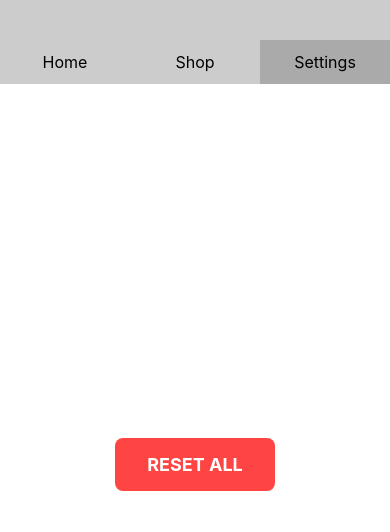
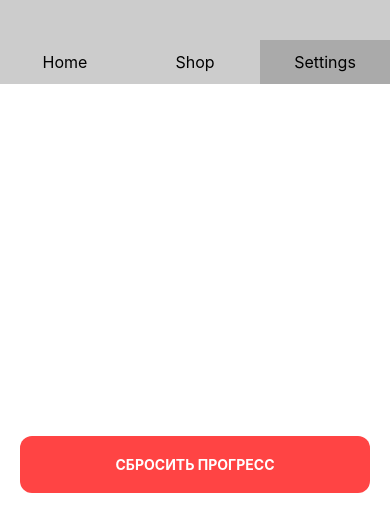
Before and after one commit to Kubabas3/ClickerGame, a React Native app: screen /Settings in a window 390 px wide. Shown: the top 532 px of the page. Built offline with nearby package versions, Linux system fonts and the light colour scheme.

Commit message:
Fix: reset button for web and mobile, add click power display

```diff
--- a/screens/HomeScreen.js
+++ b/screens/HomeScreen.js
@@ -1,4 +1,4 @@
-import React, { useEffect } from 'react';
+import React, { useCallback, useMemo } from 'react';
 import {
   View,
   Text,
@@ -19,14 +19,19 @@ export default function HomeScreen({ navigation }) {
     cpsBonus,
   } = useGame();
 
-  const handleClick = () => {
+  // Логика клика
+  const handleClick = useCallback(() => {
     setCount(prev => prev + clickBonus);
-  };
+  }, [clickBonus, setCount]);
 
-
+  // Форматирование текста для оптимизации рендеров
+  const energyText = useMemo(() => count.toLocaleString(), [count]);
+  const cpsText = useMemo(() => `CPS: ${cpsBonus}`, [cpsBonus]);
+  const clickPowerText = useMemo(() => `Click Power: ${clickBonus}`, [clickBonus]);
 
   return (
     <View style={styles.container}>
+      {/* Навигация */}
       <View style={styles.tabBar}>
         <TouchableOpacity style={styles.tabActive}>
           <Text style={styles.tabText}>Home</Text>
@@ -45,13 +50,24 @@ export default function HomeScreen({ navigation }) {
         </TouchableOpacity>
       </View>
 
+      {/* Основной контент */}
       <View style={styles.centerContainer}>
         <Text style={styles.energyLabel}>Energy</Text>
-        <Text style={styles.energyValue}>{count}</Text>
-        <Text style={styles.cpsText}>CPS: {cpsBonus}</Text>
+        <Text style={styles.energyValue}>{energyText}</Text>
 
-        <TouchableOpacity style={styles.circleButton} onPress={handleClick}>
-          {/* Empty circle */}
+        {/* Информационная панель (CPS и Сила клика) */}
+        <View style={styles.statsRow}>
+          <Text style={styles.statsText}>{cpsText}</Text>
+          <Text style={styles.statsSeparator}>|</Text>
+          <Text style={styles.statsText}>{clickPowerText}</Text>
+        </View>
+
+        <TouchableOpacity
+          style={styles.circleButton}
+          onPress={handleClick}
+          activeOpacity={0.7}
+        >
+          {/* Пустой круг */}
         </TouchableOpacity>
       </View>
     </View>
@@ -96,19 +112,35 @@ const styles = StyleSheet.create({
     marginBottom: 8,
   },
   energyValue: {
-    fontSize: 40,
+    fontSize: 44,
     fontWeight: 'bold',
     color: '#000',
+    marginBottom: 10,
   },
-  cpsText: {
+  statsRow: {
+    flexDirection: 'row',
+    alignItems: 'center',
+    marginBottom: 40,
+  },
+  statsText: {
     fontSize: 16,
-    color: '#333',
-    marginBottom: 32,
+    color: '#444',
+    fontWeight: '500',
+  },
+  statsSeparator: {
+    marginHorizontal: 15,
+    fontSize: 16,
+    color: '#ccc',
   },
   circleButton: {
-    width: width * 0.5,
-    height: width * 0.5,
-    borderRadius: (width * 0.5) / 2,
+    width: width * 0.55,
+    height: width * 0.55,
+    borderRadius: (width * 0.55) / 2,
     backgroundColor: '#999999',
+    elevation: 5, // тень для Android
+    shadowColor: '#000', // тень для iOS
+    shadowOffset: { width: 0, height: 2 },
+    shadowOpacity: 0.2,
+    shadowRadius: 4,
   },
 });
--- a/screens/SettingsScreen.js
+++ b/screens/SettingsScreen.js
@@ -4,54 +4,53 @@ import {
   Text,
   TouchableOpacity,
   StyleSheet,
-  Dimensions,
   StatusBar,
   Alert,
+  Platform // Добавили Platform для проверки устройства
 } from 'react-native';
 import { useGame } from '../context/GameContext';
 
-const { width } = Dimensions.get('window');
+export default function SettingsScreen({ navigation }) {
+  const { resetAllData } = useGame();
 
-export default function SettingsScreen({ navigation }) {
-  const {
-    setCount,
-    setClickBonus,
-    setCpsBonus,
-    setUpgradeCounts,
-  } = useGame();
+  const handleResetPress = () => {
+    const title = 'Сброс игры';
+    const message = 'Вы уверены, что хотите удалить весь прогресс?';
 
-  const resetGame = () => {
-    Alert.alert('Reset Game', 'Are you sure you want to reset everything?', [
-      {
-        text: 'Cancel',
-        style: 'cancel',
-      },
-      {
-        text: 'Reset',
-        style: 'destructive',
-        onPress: () => {
-          setCount(0);
-          setClickBonus(1);
-          setCpsBonus(0);
-          setUpgradeCounts({});
-        },
-      },
-    ]);
+    // ПРОВЕРКА: Если мы в браузере (Web)
+    if (Platform.OS === 'web') {
+      const confirmed = window.confirm(`${title}\n\n${message}`);
+      if (confirmed) {
+        runReset();
+      }
+    } else {
+      // Если мы на телефоне (iOS/Android)
+      Alert.alert(title, message, [
+        { text: 'Отмена', style: 'cancel' },
+        { text: 'Удалить', style: 'destructive', onPress: runReset },
+      ]);
+    }
+  };
+
+  // Вынес логику сброса в отдельную функцию, чтобы не дублировать
+  const runReset = async () => {
+    const success = await resetAllData();
+    if (success) {
+      if (Platform.OS === 'web') {
+        window.alert('Все данные стерты');
+      } else {
+        Alert.alert('Успех', 'Все данные стерты');
+      }
+    }
   };
 
   return (
     <View style={styles.container}>
       <View style={styles.tabBar}>
-        <TouchableOpacity
-          style={styles.tab}
-          onPress={() => navigation.navigate('Home')}
-        >
+        <TouchableOpacity style={styles.tab} onPress={() => navigation.navigate('Home')}>
           <Text style={styles.tabText}>Home</Text>
         </TouchableOpacity>
-        <TouchableOpacity
-          style={styles.tab}
-          onPress={() => navigation.navigate('Shop')}
-        >
+        <TouchableOpacity style={styles.tab} onPress={() => navigation.navigate('Shop')}>
           <Text style={styles.tabText}>Shop</Text>
         </TouchableOpacity>
         <TouchableOpacity style={[styles.tab, styles.activeTab]}>
@@ -60,8 +59,8 @@ export default function SettingsScreen({ navigation }) {
       </View>
 
       <View style={styles.centerContainer}>
-        <TouchableOpacity style={styles.resetButton} onPress={resetGame}>
-          <Text style={styles.resetText}>RESET ALL</Text>
+        <TouchableOpacity style={styles.resetButton} onPress={handleResetPress}>
+          <Text style={styles.resetText}>СБРОСИТЬ ПРОГРЕСС</Text>
         </TouchableOpacity>
       </View>
     </View>
@@ -69,42 +68,24 @@ export default function SettingsScreen({ navigation }) {
 }
 
 const styles = StyleSheet.create({
-  container: {
-    flex: 1,
-    backgroundColor: '#ffffff',
-  },
+  container: { flex: 1, backgroundColor: '#ffffff' },
   tabBar: {
     flexDirection: 'row',
     justifyContent: 'space-around',
     backgroundColor: '#cccccc',
-    paddingTop: StatusBar.currentHeight || 40,
+    paddingTop: Platform.OS === 'android' ? StatusBar.currentHeight : 40,
   },
-  tab: {
-    flex: 1,
-    paddingVertical: 12,
-    alignItems: 'center',
-  },
-  activeTab: {
-    backgroundColor: '#aaaaaa',
-  },
-  tabText: {
-    fontSize: 16,
-    color: '#000000',
-  },
-  centerContainer: {
-    flex: 1,
-    justifyContent: 'center',
-    alignItems: 'center',
-  },
+  tab: { flex: 1, paddingVertical: 12, alignItems: 'center' },
+  activeTab: { backgroundColor: '#aaaaaa' },
+  tabText: { fontSize: 16, color: '#000' },
+  centerContainer: { flex: 1, justifyContent: 'center', alignItems: 'center', padding: 20 },
   resetButton: {
     backgroundColor: '#ff4444',
-    paddingVertical: 16,
-    paddingHorizontal: 32,
-    borderRadius: 8,
+    padding: 20,
+    borderRadius: 12,
+    width: '100%',
+    maxWidth: 400, // Чтобы на компе кнопка не была слишком гигантской
+    alignItems: 'center'
   },
-  resetText: {
-    color: '#ffffff',
-    fontSize: 18,
-    fontWeight: 'bold',
-  },
+  resetText: { color: '#fff', fontWeight: 'bold' }
 });
```
Also changed, not shown: context/GameContext.js (+74 -57 lines), package.json (+11 -10 lines), 1 other file (tests, documents, lock files or other folders).
